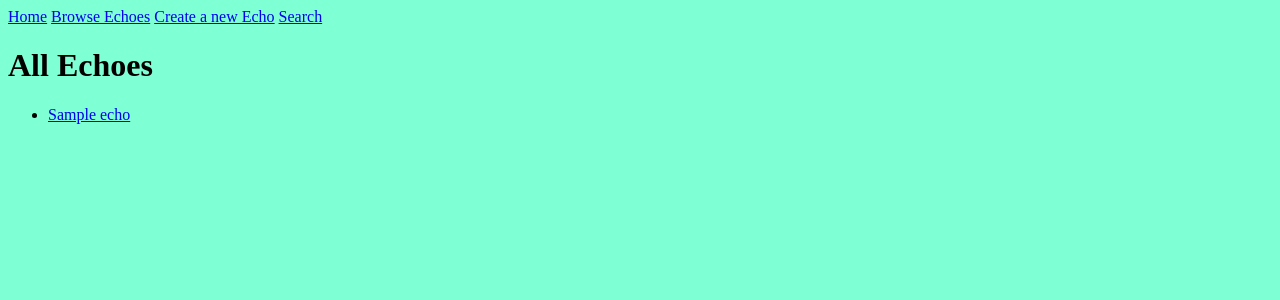
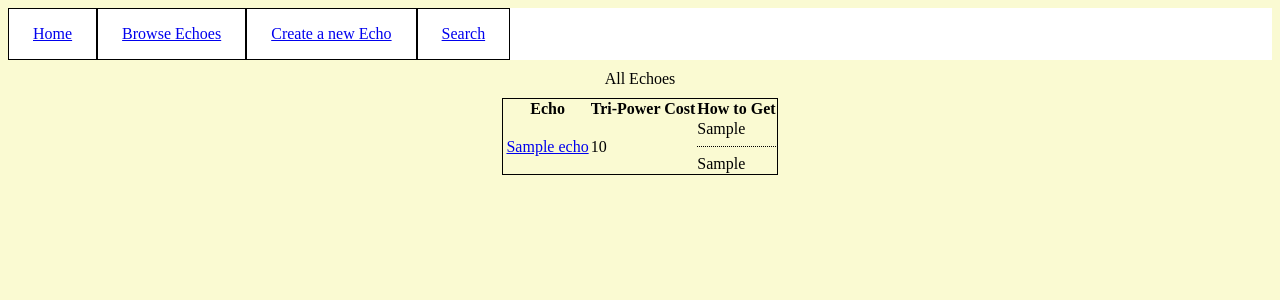
Before and after one commit to radford-coding/men-stack-crud-app-lab, a Node server app: page /echoes in a window 1280 px wide. Shown: the top 300 px of the page. Run offline with Node 20, Linux system fonts and the light colour scheme; tables that the repository leaves empty hold one stand-in row (values such as "Sample post"); some libraries are stand-ins or nearby versions.

Commit message:
noodling around with css

```diff
--- a/public/stylesheets/style.css
+++ b/public/stylesheets/style.css
@@ -1,3 +1,35 @@
+@import url("https://fonts.googleapis.com/css2?family=DM+Sans:opsz@9..40&display=swap");
+
 body {
-    background-color: aquamarine;
+    background-color: lightgoldenrodyellow;
 }
+
+table {
+    margin: 0 auto;
+    border-collapse: collapse;
+    border: 1px solid black;
+}
+
+tbody > tr:nth-child(even) {
+    background-color: aqua;
+}
+
+caption {
+    caption-side: top;
+    padding: 10px;
+}
+
+nav {
+    background-color: white;
+    display: flex;
+}
+
+nav > a {
+    border: 1px solid black;
+    padding: 1em 1.5em;
+}
+
+hr {
+    border: none;
+    border-top: 1px dotted black;
+}
--- a/server.js
+++ b/server.js
@@ -76,4 +76,4 @@ app.delete('/echoes/:id', async (req, res) => {
 
 
 
-const listener = app.listen(3000, () => console.log(`listening on part ${listener.address().port}`));
+const listener = app.listen(3000, () => console.log(`listening on port ${listener.address().port}`));
--- a/views/echoes/index.ejs
+++ b/views/echoes/index.ejs
@@ -5,11 +5,27 @@
     <%- include('../../views/partials/nav-start') %>
     <a href="echoes/new">Create a new Echo</a>
     <%- include('../../views/partials/nav-end') %>
-    <h1>All Echoes</h1>
-    <ul>
-        <% echoes.forEach(echo => { %>
-            <li><a href="/echoes/<%= echo._id %>"><%= echo.name %></a></li>
-        <% }); %>
-    </ul>
+
+    <table>
+        <caption>
+            All Echoes
+        </caption>
+        <thead>
+            <th></th>
+            <th>Echo</th>
+            <th>Tri-Power Cost</th>
+            <th>How to Get</th>
+        </thead>
+        <tbody>
+            <% echoes.forEach(echo => { %>
+                <tr>
+                    <td></td>
+                    <td><a href="/echoes/<%= echo._id %>"><%= echo.name %></a></td>
+                    <td><%= echo.triPowerCost %></td>
+                    <td><%= echo.location %><hr><%= echo.howToGet %></td>
+                </tr>
+            <% }); %>
+        </tbody>
+    </table>
 </body>
 </html>
--- a/views/index.ejs
+++ b/views/index.ejs
@@ -6,8 +6,8 @@
     <%- include('partials/nav-start') %>
     <%- include('partials/nav-end') %>
     <h1>Welcome to the Echoes app!</h1>
-    <p>An app for collecting your favorite echoes from The Legend of Zelda: Echoes of Wisdom.</p>
-    <p>Data and images taken from <a href="https://game8.co/games/Zelda-Echoes-of-Wisdom/archives/Echoes-List">game8</a>.</p>
+    <p>An app for collecting your favorite echoes from <a href="https://www.nintendo.com/us/store/products/the-legend-of-zelda-echoes-of-wisdom-switch/?srsltid=AfmBOopd4PTFFLXSbQCEZuTqWmKlwflKY2-NPpM-ZDnOcn-8s59MwW-_">The Legend of Zelda: Echoes of Wisdom</a>.</p>
+    <p>Data taken from <a href="https://game8.co/games/Zelda-Echoes-of-Wisdom/archives/Echoes-List">game8</a>.</p>
 </body>
 
 </html>
```
Also changed, not shown: views/echoes/show.ejs (+20 -1 lines).
